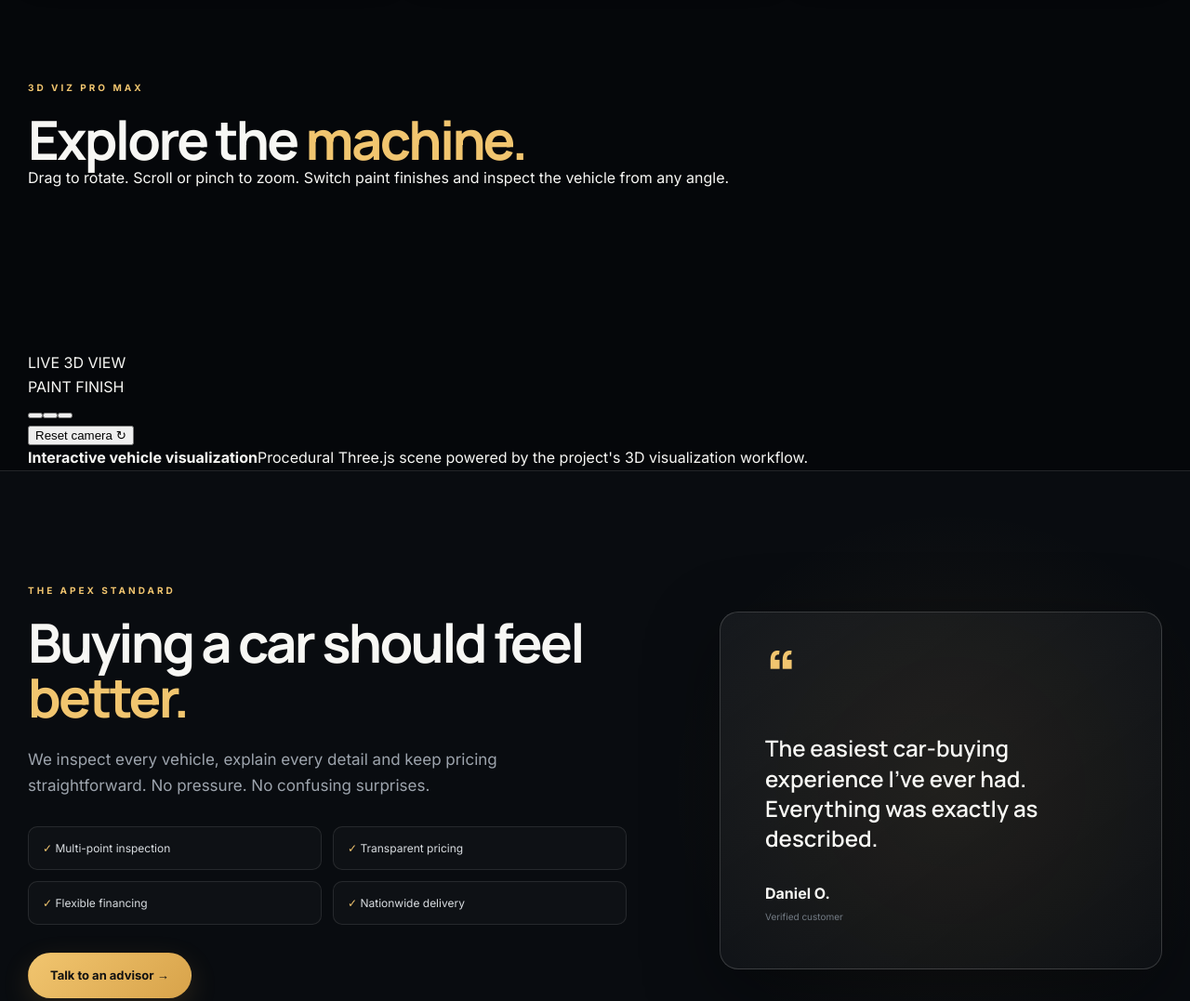
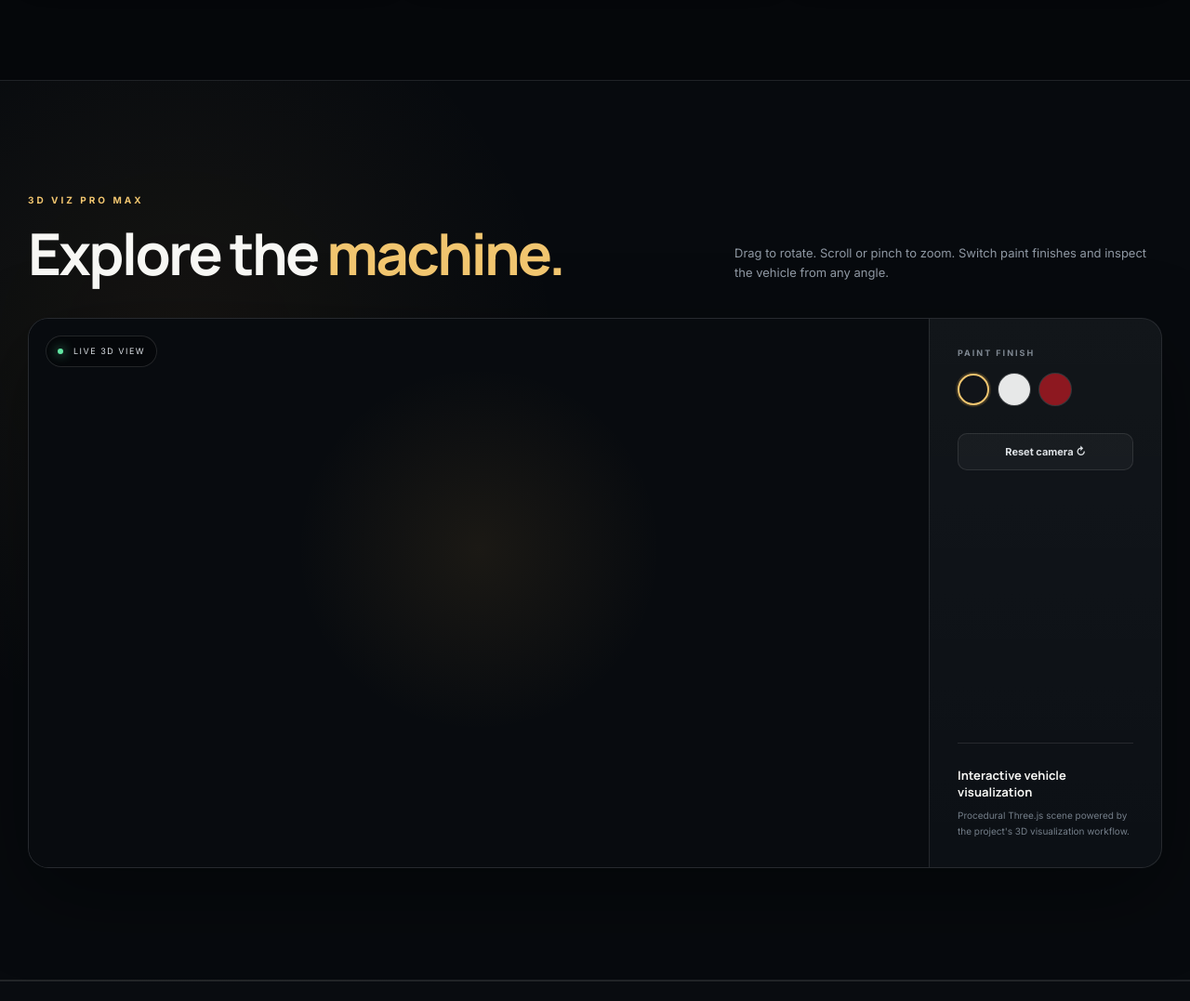
Before and after one commit to wisdomcollins472-ctrl/Web-development, a plain HTML site: page index.html in a window 1280 px wide. Shown: the part 1960-3037 px from the top of the page at 93% size. Drawn offline with nearby package versions, Linux system fonts and the light colour scheme.

Commit message:
Load 3D showroom styles

```diff
--- a/index.html
+++ b/index.html
@@ -1,6 +1,6 @@
 <!doctype html>
 <html lang="en">
-<head><meta charset="UTF-8" /><meta name="viewport" content="width=device-width, initial-scale=1.0" /><meta name="description" content="Apex Motors — premium vehicles, transparent pricing and a better car-buying experience." /><title>Apex Motors | Premium Automotive</title><link rel="preconnect" href="https://fonts.googleapis.com"><link rel="preconnect" href="https://fonts.gstatic.com" crossorigin><link href="https://fonts.googleapis.com/css2?family=Inter:wght@400;500;600;700&family=Manrope:wght@600;700;800&display=swap" rel="stylesheet"><link rel="stylesheet" href="style.css" /></head>
+<head><meta charset="UTF-8" /><meta name="viewport" content="width=device-width, initial-scale=1.0" /><meta name="description" content="Apex Motors — premium vehicles, transparent pricing and a better car-buying experience." /><title>Apex Motors | Premium Automotive</title><link rel="preconnect" href="https://fonts.googleapis.com"><link rel="preconnect" href="https://fonts.gstatic.com" crossorigin><link href="https://fonts.googleapis.com/css2?family=Inter:wght@400;500;600;700&family=Manrope:wght@600;700;800&display=swap" rel="stylesheet"><link rel="stylesheet" href="style.css" /><link rel="stylesheet" href="showroom.css" /></head>
 <body>
 <header class="nav-wrap"><nav class="nav container"><a class="brand" href="#home"><span>APEX</span><small>MOTORS</small></a><button class="menu" id="menuBtn" aria-label="Open menu">☰</button><div class="nav-links" id="navLinks"><a href="#inventory">Inventory</a><a href="#3d-showroom">3D Showroom</a><a href="#why">Why Apex</a><a href="#finance">Finance</a><a href="#contact">Contact</a><a class="nav-cta" href="#test-drive">Book a Test Drive</a></div></nav></header>
 <main id="home">
```
